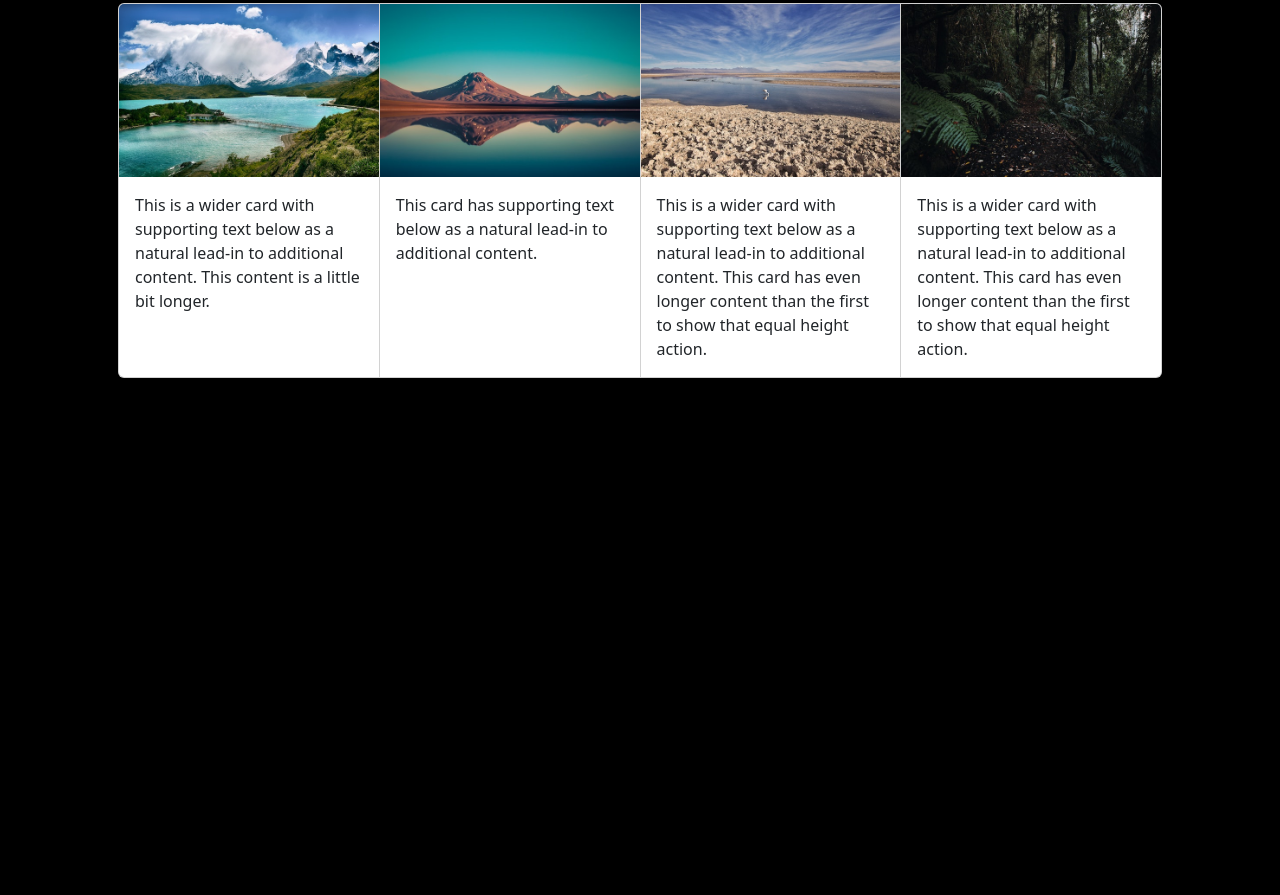
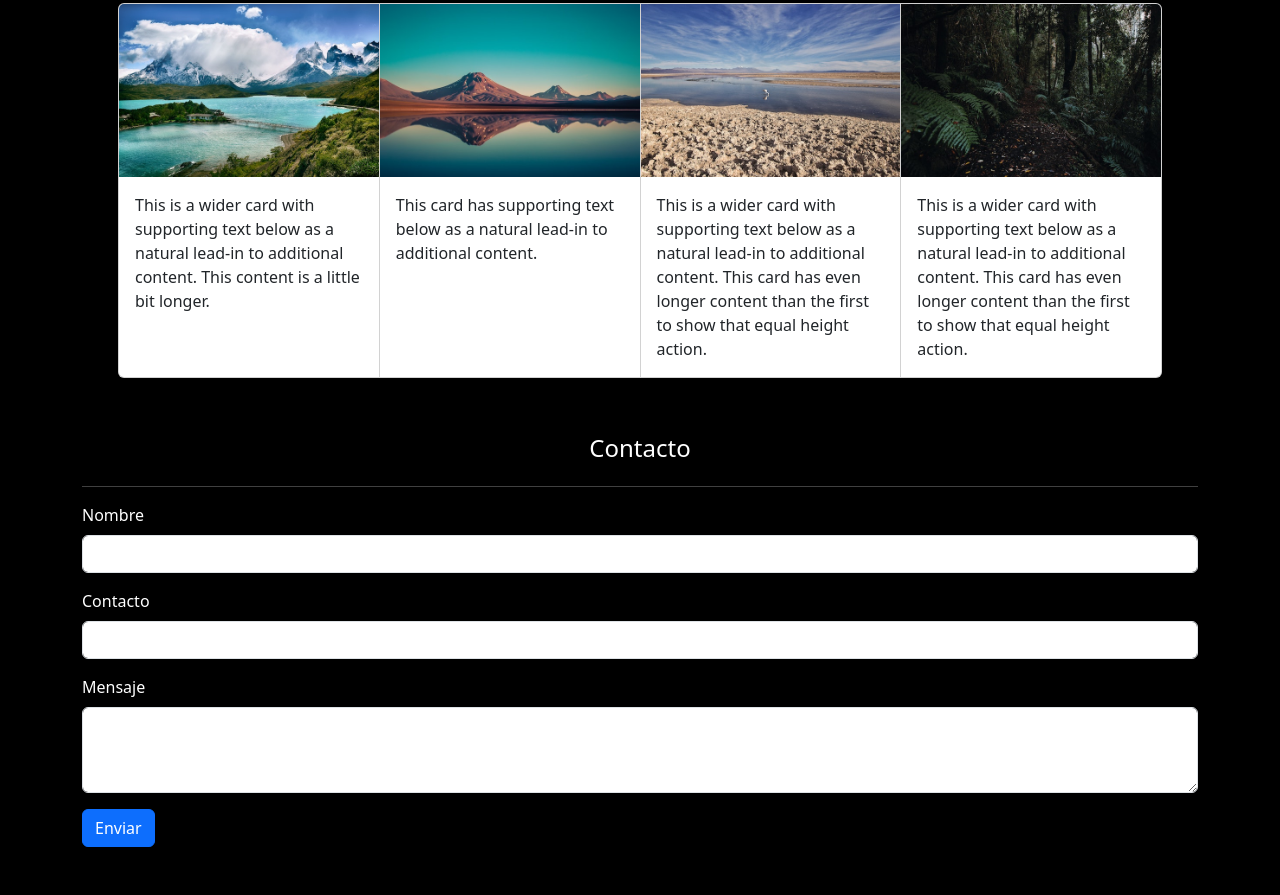
Before and after one commit to HanDanCL/viajes-chile, a plain HTML site: page index.html in a window 1280 px wide. Shown: the part 1310-2205 px from the top of the page. Before the commit the page ends 1736 px from the top, so only its background shows below. Drawn offline with nearby package versions, Linux system fonts and the light colour scheme.

Commit message:
section added: Contacto

```diff
--- a/index.html
+++ b/index.html
@@ -177,4 +177,22 @@
         </div>
     </div>
 </section>
+<!-- Contacto  -->
+<section class="container" id="contacto">
+    <h3 id="contacto-titulo">Contacto</h3>
+    <hr>
+    <div class="mb-3">
+        <label for="TextInput" class="form-label">Nombre</label>
+        <input type="text" id="TextInput" class="form-control">
+    </div>
+    <div class="mb-3">
+        <label for="exampleFormControlInput1" class="form-label">Contacto</label>
+        <input type="email" class="form-control" id="exampleFormControlInput1">
+    </div>
+    <div class="mb-3">
+        <label for="exampleFormControlTextarea1" class="form-label">Mensaje</label>
+        <textarea class="form-control" id="exampleFormControlTextarea1" rows="3"></textarea>
+    </div>
+    <button type="submit" class="btn btn-primary mb-5">Enviar</button>
+</section>
 </body>
```
